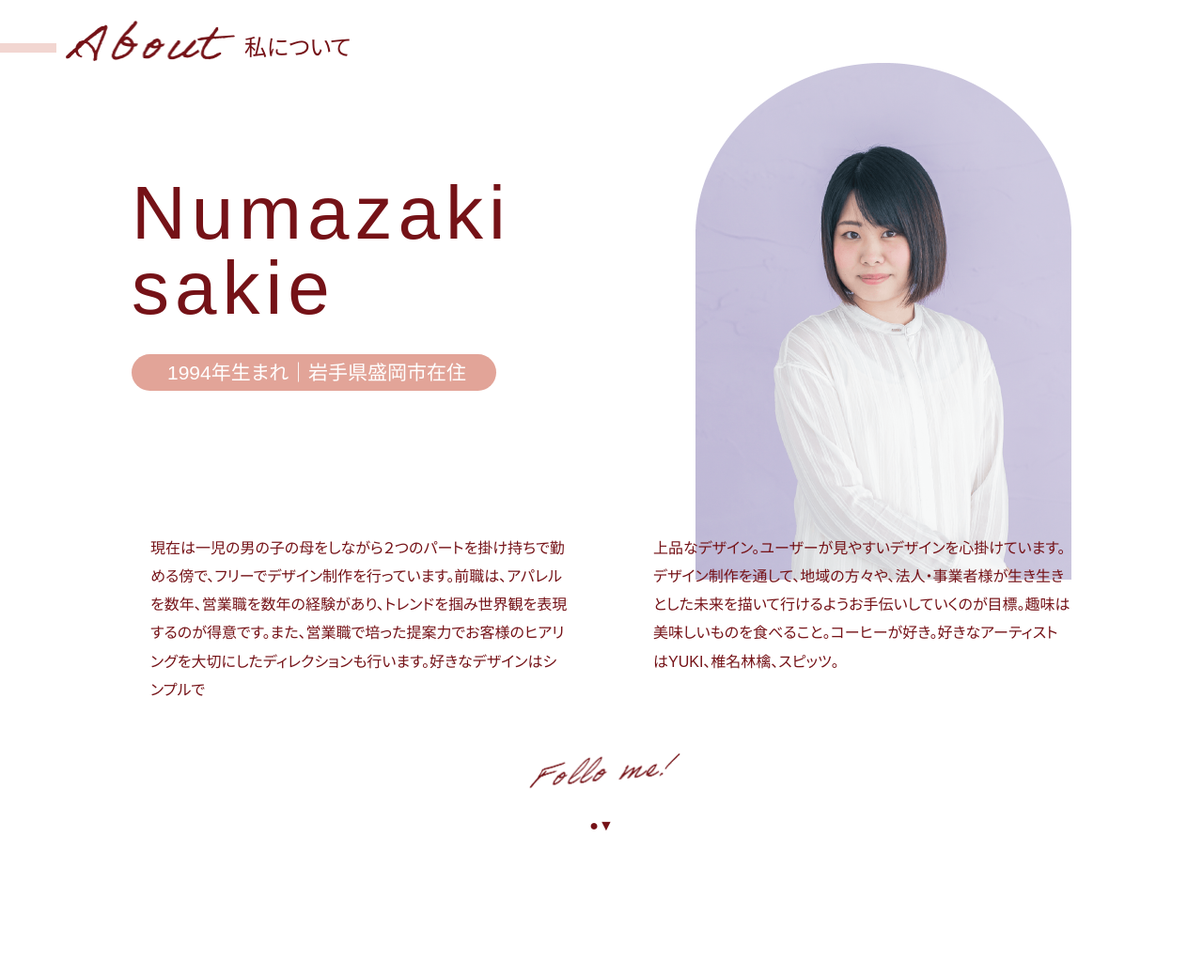
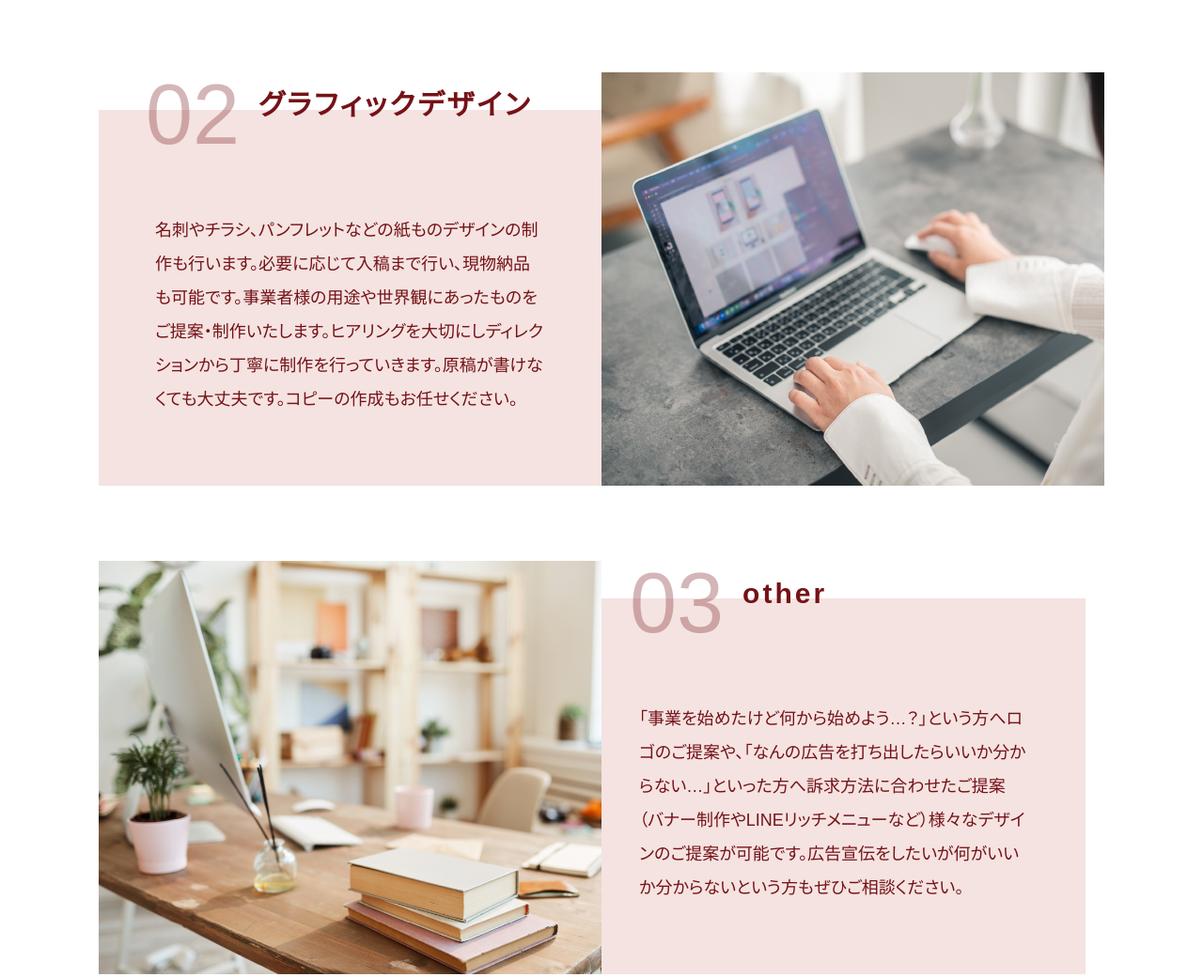
Before and after one commit to numazaki-sakie/numazaki_portfolio, a plain HTML site: page portfolio/index.html in a window 1280 px wide. Shown: the part 1839-2879 px from the top of the page at 94% size. Drawn offline with Linux system fonts and the light colour scheme.

Commit message:
スライダー以外OK

```diff
--- a/portfolio/css/style.css
+++ b/portfolio/css/style.css
@@ -207,40 +207,140 @@ header {
 
 /* サービス */
 
+/* WEB制作 */
 .web_img {
     width: 50%;
+    position: relative;
 }
 
 .index_number {
     font-size: 90px;
+    opacity:0.3;
 }
 
-h3 {
+.web_h3 {
     font-size: 30px;
+    margin-top: 20px;
+    font-weight: bold;
+    padding-left: 20px;
+    letter-spacing: 0.1em;
 }
 
 .web_text {
     font-size: 18px;
     line-height: 2;
-    background-color: #f4e3e1;
+    padding: 60px;
 }
 
 .web_detail {
-    width: 40%;
-    padding-left: 10%;
+    width: 50%;
+    height: 400px;
+    background-color: #f4e3e1;
+    margin-top: 40px;
+    margin-left: -20px;
 }
 
 .web {
     width: 1070px;
     margin: 0 auto;
     display: flex;
+    margin-bottom: 80px;
 }
 
-/* .web_index {
-    display: block;
-} */
+.web_index {
+    display: flex;
+    margin-left: 50px;
+    margin-top: -40px;
+}
 
 
+/* グラフィックデザイン */
+.graphic_img {
+    width: 50%;
+    position: relative;
+}
+
+
+.graphic_h3 {
+    font-size: 30px;
+    margin-top: 20px;
+    font-weight: bold;
+    padding-left: 20px;
+    letter-spacing: 0.1em;
+}
+
+.graphic_text {
+    font-size: 18px;
+    line-height: 2;
+    padding: 60px;
+}
+
+.graphic_detail {
+    width: 50%;
+    height: 400px;
+    background-color: #f4e3e1;
+    margin-top: 40px;
+    /* margin-left: -20px; */
+}
+
+.graphic {
+    width: 1070px;
+    margin: 0 auto;
+    display: flex;
+    margin-bottom: 80px;
+}
+
+.graphic_index {
+    display: flex;
+    margin-left: 50px;
+    margin-top: -40px;
+}
+
+
+/* アザー */
+.other_img {
+    width: 50%;
+    position: relative;
+}
+
+.other_number {
+    font-size: 90px;
+    opacity:0.3;
+}
+
+.other_h3 {
+    font-size: 30px;
+    margin-top: 20px;
+    font-weight: bold;
+    padding-left: 20px;
+    letter-spacing: 0.1em;
+}
+
+.other_text {
+    font-size: 18px;
+    line-height: 2;
+    padding: 60px;
+}
+
+.other_detail {
+    width: 50%;
+    height: 400px;
+    background-color: #f4e3e1;
+    margin-top: 40px;
+    margin-left: -20px;
+}
+
+.other {
+    width: 1070px;
+    margin: 0 auto;
+    display: flex;
+}
+
+.other_index {
+    display: flex;
+    margin-left: 50px;
+    margin-top: -40px;
+}
 
 
 
@@ -265,6 +365,7 @@ h3 {
 .about_index {
     display: flex;
     align-items: center;
+    margin-top: 160px;
 }
 
 
--- a/portfolio/index.html
+++ b/portfolio/index.html
@@ -101,12 +101,13 @@
 
     <!-- 私にできること -->
     <section>
+        <!-- WEB制作 -->
         <div class="web">
             <img class="web_img" src="JPG/pc_web@2x-100.jpg" ali="webイメージ">
             <div class="web_detail">
                 <div class="web_index">
                     <p class="index_number">01</p>
-                    <h3>WEB制作</h3>
+                    <h3 class="web_h3">WEB制作</h3>
                 </div>
                 <p class="web_text">
                     コーポレートサイトやLP(ランディングページ）など、お客様の目的に合わせたWebサイトをご提案・制作いたします。IllustratorまたはPhotoshopを用いてデザインを制作し、HTML・CSSをメインに実装まで行います。PCからスマホまでレスポンシブにも対応。シンプルで見やすいデザインが得意です。
@@ -114,11 +115,34 @@
             </div>
         </div>
 
+        <!-- グラフィックデザイン -->
+        <div class="graphic">
+            <div class="graphic_detail">
+                <div class="graphic_index">
+                    <p class="index_number">02</p>
+                    <h3 class="graphic_h3">グラフィックデザイン</h3>
+                </div>
+                <p class="graphic_text">
+                    名刺やチラシ、パンフレットなどの紙ものデザインの制作も行います。必要に応じて入稿まで行い、現物納品も可能です。事業者様の用途や世界観にあったものをご提案・制作いたします。ヒアリングを大切にしディレクションから丁寧に制作を行っていきます。原稿が書けなくても大丈夫です。コピーの作成もお任せください。
+                </p>
+            </div>
+            <img class="graphic_img" src="JPG/pc_graphic@2x-100.jpg" ali="グラフィックイメージ">
+        </div>
 
-        <div class="graphic">
+        <!-- other -->
+        <div class="other">
+            <img class="other_img" src="JPG/pc_other@2x-100.jpg" ali="otherイメージ">
+            <div class="other_detail">
+                <div class="other_index">
+                    <p class="other_number">03</p>
+                    <h3 class="other_h3">other</h3>
+                </div>
+                <p class="other_text">
+                    「事業を始めたけど何から始めよう…？」という方へロゴのご提案や、「なんの広告を打ち出したらいいか分からない…」といった方へ訴求方法に合わせたご提案（バナー制作やLINEリッチメニューなど）様々なデザインのご提案が可能です。広告宣伝をしたいが何がいいか分からないという方もぜひご相談ください。
+                </p>
+            </div>
         </div>
-        <div class="other">
-        </div>
+
     </section>
 
 
```
